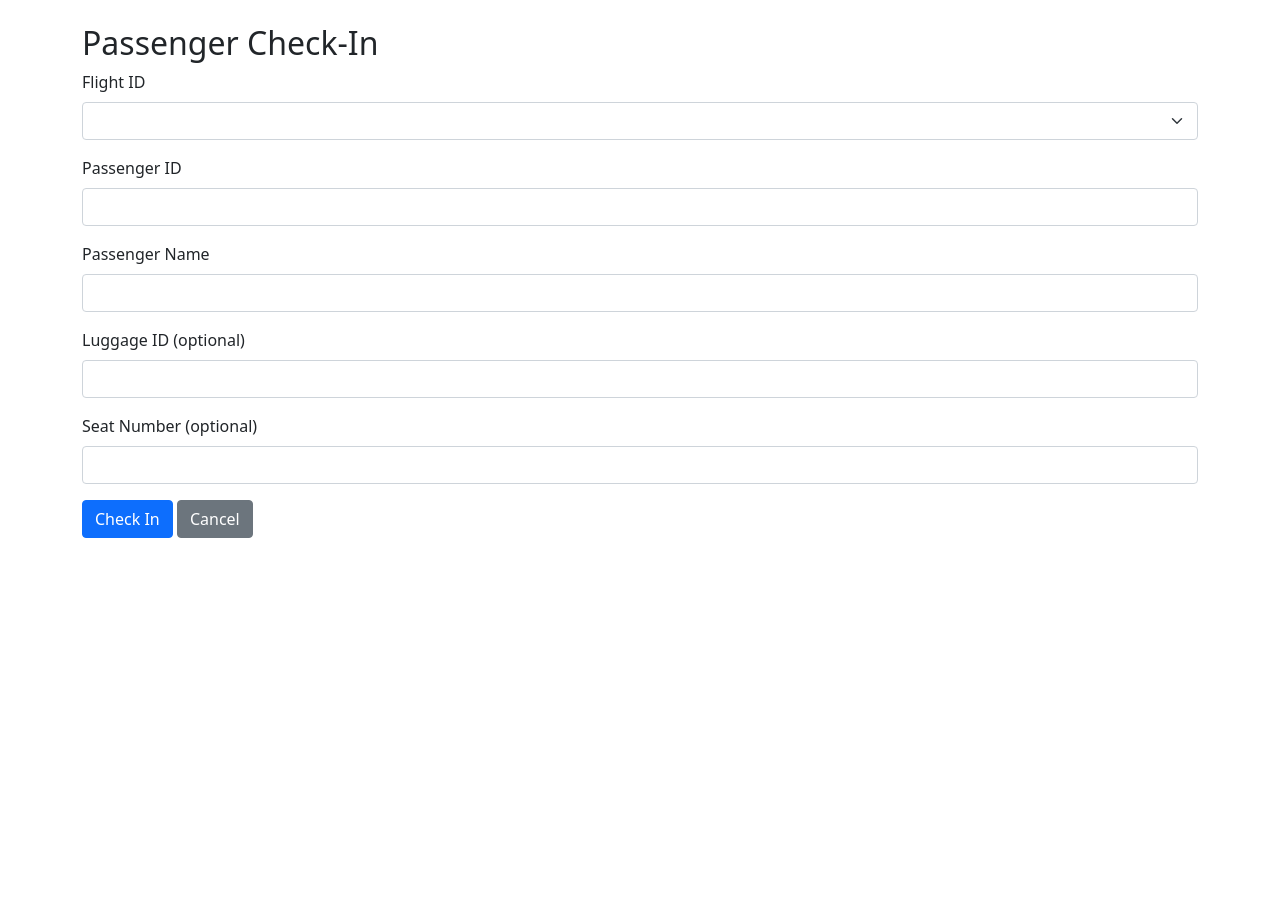
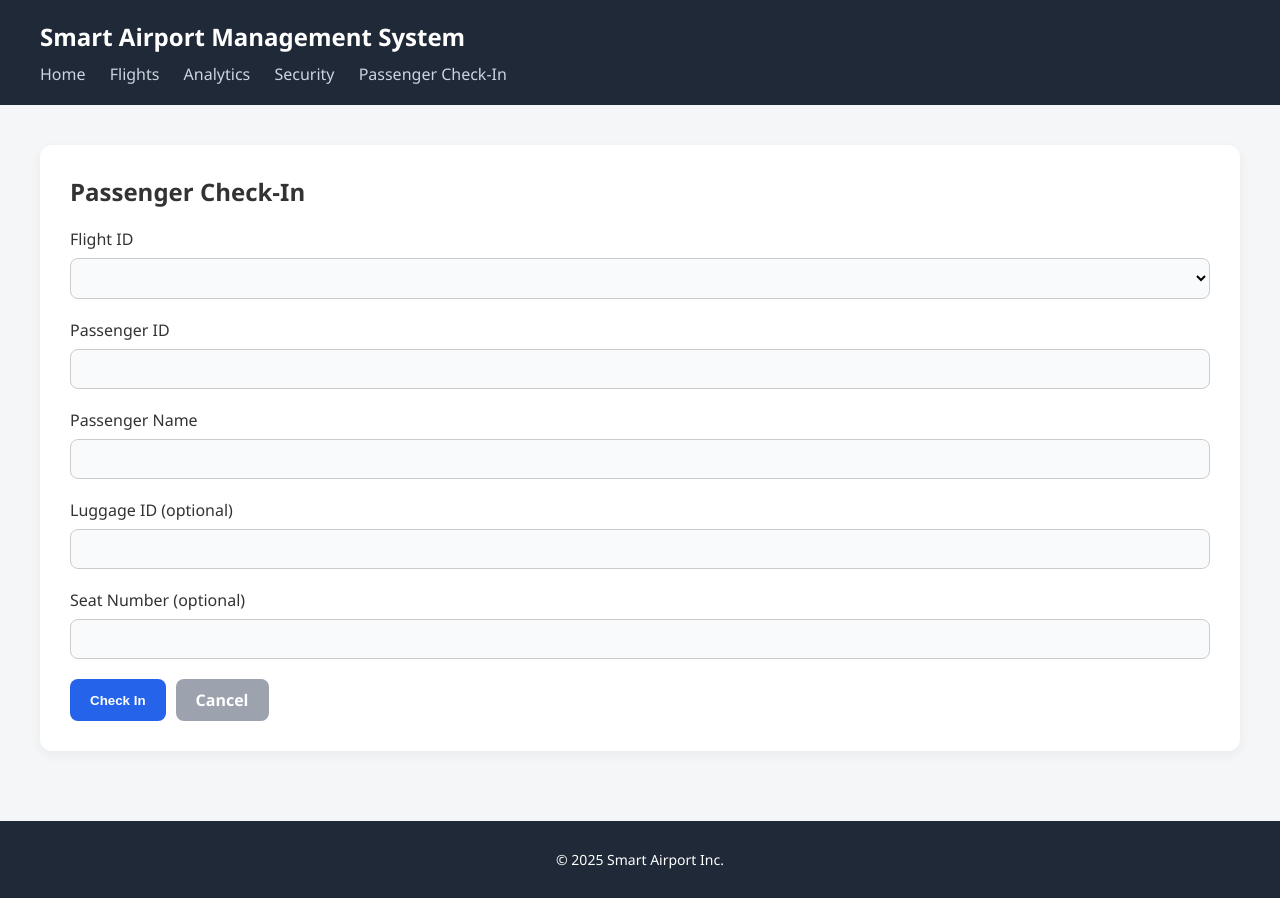
Before and after one commit to LSiret/Airport-Management-System, a Flask app: page /checkin in a window 1280 px wide. Before the commit the page ends 538 px from the top, so only its background shows below. Run offline with Flask 3, Linux system fonts and the light colour scheme; lists and menus that the app fills with data are empty.

Commit message:
added css

```diff
--- /dev/null
+++ b/static/css/style.css
@@ -0,0 +1,153 @@
+/* style.css */
+
+body {
+    font-family: 'Segoe UI', Tahoma, Geneva, Verdana, sans-serif;
+    margin: 0;
+    padding: 0;
+    background-color: #f4f6f8;
+    color: #333;
+}
+
+header {
+    background-color: #1f2937;
+    color: white;
+    padding: 20px 40px;
+    display: flex;
+    flex-direction: column;
+    align-items: flex-start;
+}
+
+header h1 {
+    margin: 0;
+    font-size: 24px;
+}
+
+nav {
+    margin-top: 10px;
+}
+
+nav a {
+    color: #cbd5e1;
+    margin-right: 20px;
+    text-decoration: none;
+    font-weight: 500;
+}
+
+nav a:hover {
+    color: white;
+}
+
+main {
+    padding: 40px;
+}
+
+section {
+    background: white;
+    border-radius: 12px;
+    box-shadow: 0 4px 12px rgba(0, 0, 0, 0.05);
+    margin-bottom: 30px;
+    padding: 30px;
+}
+
+h2, h3 {
+    margin-top: 0;
+}
+
+table {
+    width: 100%;
+    border-collapse: collapse;
+    margin-top: 20px;
+}
+
+table thead {
+    background-color: #e5e7eb;
+}
+
+table th, table td {
+    text-align: left;
+    padding: 12px 16px;
+    border-bottom: 1px solid #ddd;
+}
+
+table tr:hover {
+    background-color: #f9fafb;
+}
+
+footer {
+    background-color: #1f2937;
+    color: white;
+    text-align: center;
+    padding: 15px 0;
+    font-size: 14px;
+}
+
+form {
+    margin-top: 20px;
+}
+
+.form-group {
+    margin-bottom: 20px;
+    display: flex;
+    flex-direction: column;
+}
+
+.form-group label {
+    margin-bottom: 8px;
+    font-weight: 500;
+}
+
+input, select {
+    padding: 10px;
+    border: 1px solid #ccc;
+    border-radius: 8px;
+    font-size: 16px;
+    background-color: #f9fafb;
+}
+
+input:focus, select:focus {
+    outline: none;
+    border-color: #6366f1;
+    background-color: #fff;
+}
+
+.form-actions {
+    display: flex;
+    gap: 10px;
+}
+
+button[type="submit"] {
+    padding: 10px 20px;
+    background-color: #2563eb;
+    color: white;
+    border: none;
+    border-radius: 8px;
+    cursor: pointer;
+    font-weight: 600;
+}
+
+button[type="submit"]:hover {
+    background-color: #1e40af;
+}
+
+.cancel-btn {
+    padding: 10px 20px;
+    background-color: #9ca3af;
+    color: white;
+    border-radius: 8px;
+    text-decoration: none;
+    display: inline-block;
+    font-weight: 600;
+}
+
+.cancel-btn:hover {
+    background-color: #6b7280;
+}
+
+.alert {
+    margin-bottom: 20px;
+    padding: 12px 20px;
+    border-radius: 8px;
+    background-color: #fee2e2;
+    color: #991b1b;
+    font-weight: 500;
+}
--- a/templates/checkin.html
+++ b/templates/checkin.html
@@ -4,51 +4,74 @@
   <meta charset="UTF-8">
   <meta name="viewport" content="width=device-width, initial-scale=1.0">
   <title>Passenger Check-In</title>
-  <link rel="stylesheet" href="https://cdn.jsdelivr.net/npm/bootstrap@5.1.0/dist/css/bootstrap.min.css">
+  <link rel="stylesheet" href="/static/css/style.css">
 </head>
 <body>
+  <header>
+    <h1>Smart Airport Management System</h1>
+    <nav>
+      <a href="/">Home</a>
+      <a href="/flights">Flights</a>
+      <a href="/analytics">Analytics</a>
+      <a href="/security">Security</a>
+      <a href="/checkin">Passenger Check-In</a>
+    </nav>
+  </header>
+
+  <main>
+    <section>
+      <h2>Passenger Check-In</h2>
+
       {% with messages = get_flashed_messages(with_categories=true) %}
       {% if messages %}
         {% for category, message in messages %}
-      <div class="alert alert-{{ category }} alert-dismissible fade show" role="alert">
+          <div class="alert alert-{{ category }}">
             {{ message }}
-        <button type="button" class="btn-close" data-bs-dismiss="alert" aria-label="Close"></button>
           </div>
         {% endfor %}
       {% endif %}
       {% endwith %}
 
-  <div class="container mt-4">
-    <h2>Passenger Check-In</h2>
       <form action="/checkin_passenger" method="POST">
-      <div class="mb-3">
-        <label for="flight_id" class="form-label">Flight ID</label>
-        <select class="form-select" name="flight_id" id="flight_id" required>
+        <div class="form-group">
+          <label for="flight_id">Flight ID</label>
+          <select name="flight_id" id="flight_id" required>
             {% for flight in flights %}
             <option value="{{ flight.flight_id }}">{{ flight.flight_id }} ({{ flight.departure_airport }} → {{ flight.arrival_airport }})</option>
             {% endfor %}
           </select>
         </div>
-      <div class="mb-3">
-        <label for="passenger_id" class="form-label">Passenger ID</label>
-        <input type="text" class="form-control" name="passenger_id" id="passenger_id" required>
+
+        <div class="form-group">
+          <label for="passenger_id">Passenger ID</label>
+          <input type="text" name="passenger_id" id="passenger_id" required>
         </div>
-      <div class="mb-3">
-        <label for="passenger_name" class="form-label">Passenger Name</label>
-        <input type="text" class="form-control" name="passenger_name" id="passenger_name" required>
+
+        <div class="form-group">
+          <label for="passenger_name">Passenger Name</label>
+          <input type="text" name="passenger_name" id="passenger_name" required>
         </div>
-      <div class="mb-3">
-        <label for="luggage" class="form-label">Luggage ID (optional)</label>
-        <input type="text" class="form-control" name="luggage" id="luggage">
+
+        <div class="form-group">
+          <label for="luggage">Luggage ID (optional)</label>
+          <input type="text" name="luggage" id="luggage">
         </div>
-      <div class="mb-3">
-        <label for="seat" class="form-label">Seat Number (optional)</label>
-        <input type="text" class="form-control" name="seat" id="seat">
+
+        <div class="form-group">
+          <label for="seat">Seat Number (optional)</label>
+          <input type="text" name="seat" id="seat">
         </div>
-      <button type="submit" class="btn btn-primary">Check In</button>
-      <a href="/" class="btn btn-secondary">Cancel</a>
+
+        <div class="form-actions">
+          <button type="submit">Check In</button>
+          <a href="/" class="cancel-btn">Cancel</a>
+        </div>
       </form>
-  </div>
-  <script src="https://cdn.jsdelivr.net/npm/bootstrap@5.1.0/dist/js/bootstrap.bundle.min.js"></script>
+    </section>
+  </main>
+
+  <footer>
+    <p>&copy; 2025 Smart Airport Inc.</p>
+  </footer>
 </body>
 </html>
```
Also changed, not shown: templates/analytics.html (+32 -15 lines). Lines whose indentation alone changed are shown as unchanged.
